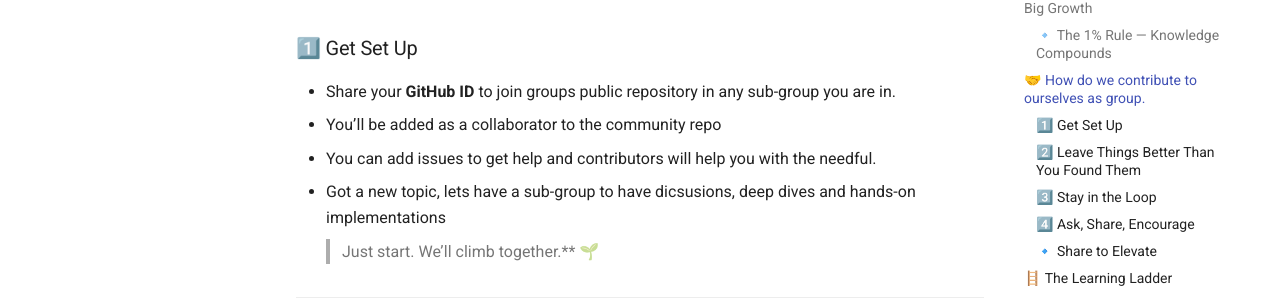
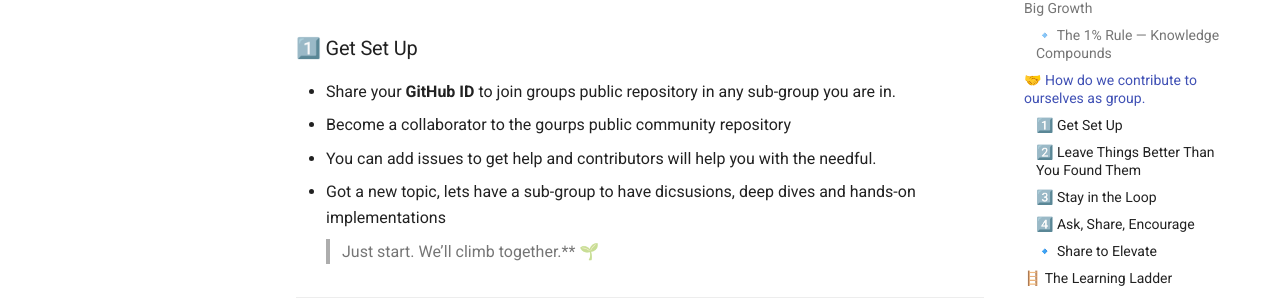
Before and after one commit to tejomayee-tech/toronto_ai_learning_group, an MkDocs documentation site: the page built from docs/community-values-guidelines/ContributingGuideDraft.md, in a window 1280 px wide and 900 px high, scrolled down 702 px. Shown: the part 145-453 px from the top of the window. Built offline with MkDocs 1.6.1 and Material for MkDocs 9.7.7, drawn with Linux system fonts in a browser that asks for light colours.

Commit message:
update contributing guide

```diff
--- a/docs/community-values-guidelines/ContributingGuideDraft.md
+++ b/docs/community-values-guidelines/ContributingGuideDraft.md
@@ -28,7 +28,7 @@ You don’t need to move fast — you need to make progress **regularly**.
 ### 1️⃣ Get Set Up
 
 * Share your **GitHub ID** to join groups public repository in any sub-group you are in.
-* You’ll be added as a collaborator to the community repo
+* Become a collaborator to the gourps public community repository
 * You can add issues to get help and contributors will help you with the needful.
 * Got a new topic, lets have a sub-group to have dicsusions, deep dives and hands-on implementations
 > Just start. We’ll climb together.** 🌱
```
